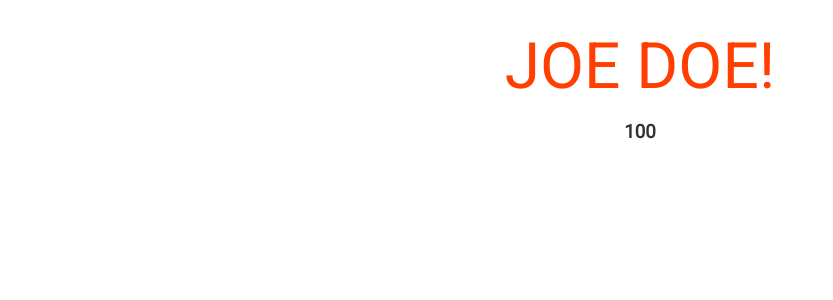
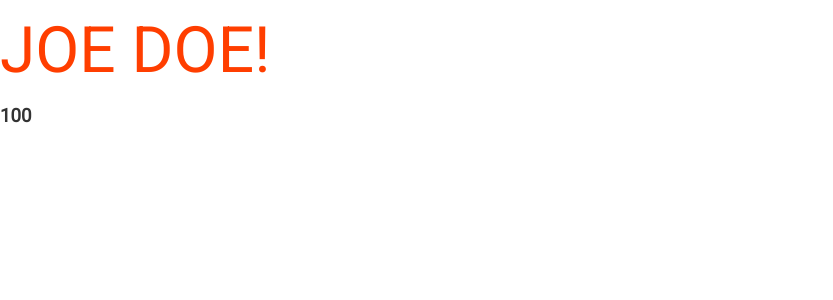
Before and after one commit to BeataJ/scoreBoard-svelte, a Svelte app: page / in a window 1280 px wide. Shown: the top 300 px of the page, without its empty margins (0-833 px from the left). Built offline with nearby package versions, Linux system fonts and the light colour scheme.

Commit message:
delete main style

```diff
--- a/src/App.svelte
+++ b/src/App.svelte
@@ -9,12 +9,7 @@
 </main>
 
 <style>
-	main {
-		text-align: center;
-		padding: 1em;
-		max-width: 240px;
-		margin: 0 auto;
-	}
+
 
 	h1 {
 		color: #ff3e00;
```
